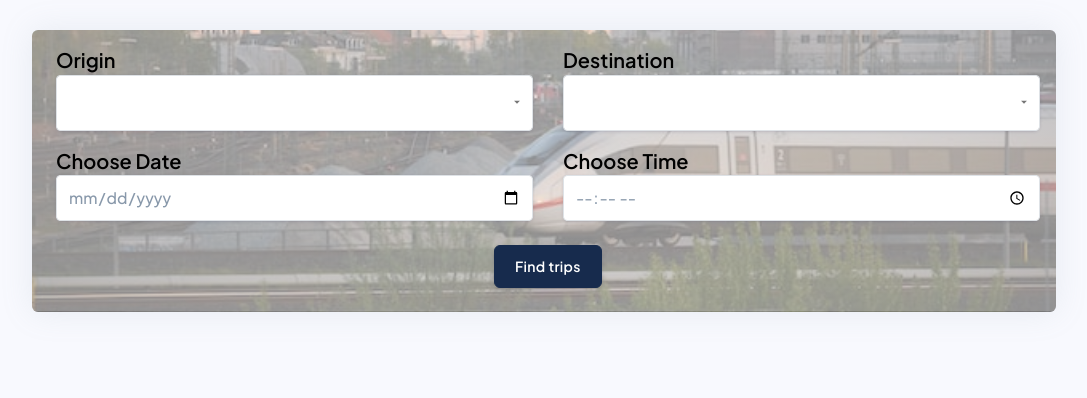
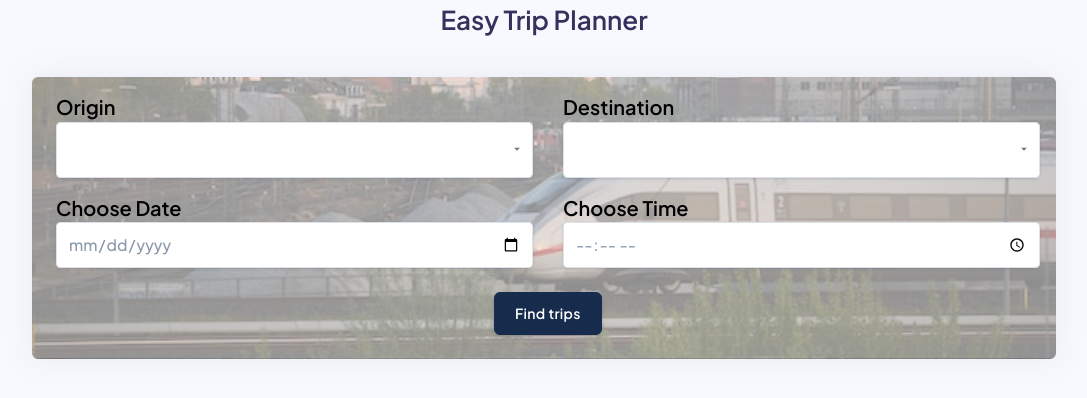
Before and after one commit to Kasheesh-PrabhuDesai/trip-planner, a Next.js app: page /plan-trip in a window 1280 px wide. Shown: the top 398 px of the page, without its empty margins (96-1183 px from the left). Built offline with nearby package versions, Linux system fonts and the light colour scheme.

Commit message:
style: ADDED app header

```diff
--- a/pages/plan-trip/index.tsx
+++ b/pages/plan-trip/index.tsx
@@ -1,14 +1,10 @@
 import {
-  TextField,
   Grid,
   Button,
   makeStyles,
   createStyles,
   Typography,
-  Card,
-  CardContent,
   CircularProgress,
-  Box,
 } from "@material-ui/core";
 import { useEffect, useState } from "react";
 import SearchCard from "../../src/components/cards/search-inputs-card";
@@ -20,6 +16,11 @@ export default function PlanTripPage() {
 
   return (
     <>
+      <Grid container item justifyContent="center">
+        <Typography variant={"h1"} component={"h1"}>
+          Easy Trip Planner
+        </Typography>
+      </Grid>
       <Grid container justifyContent="center" item>
         <SearchCard
           setTrips={setTrips}
```
